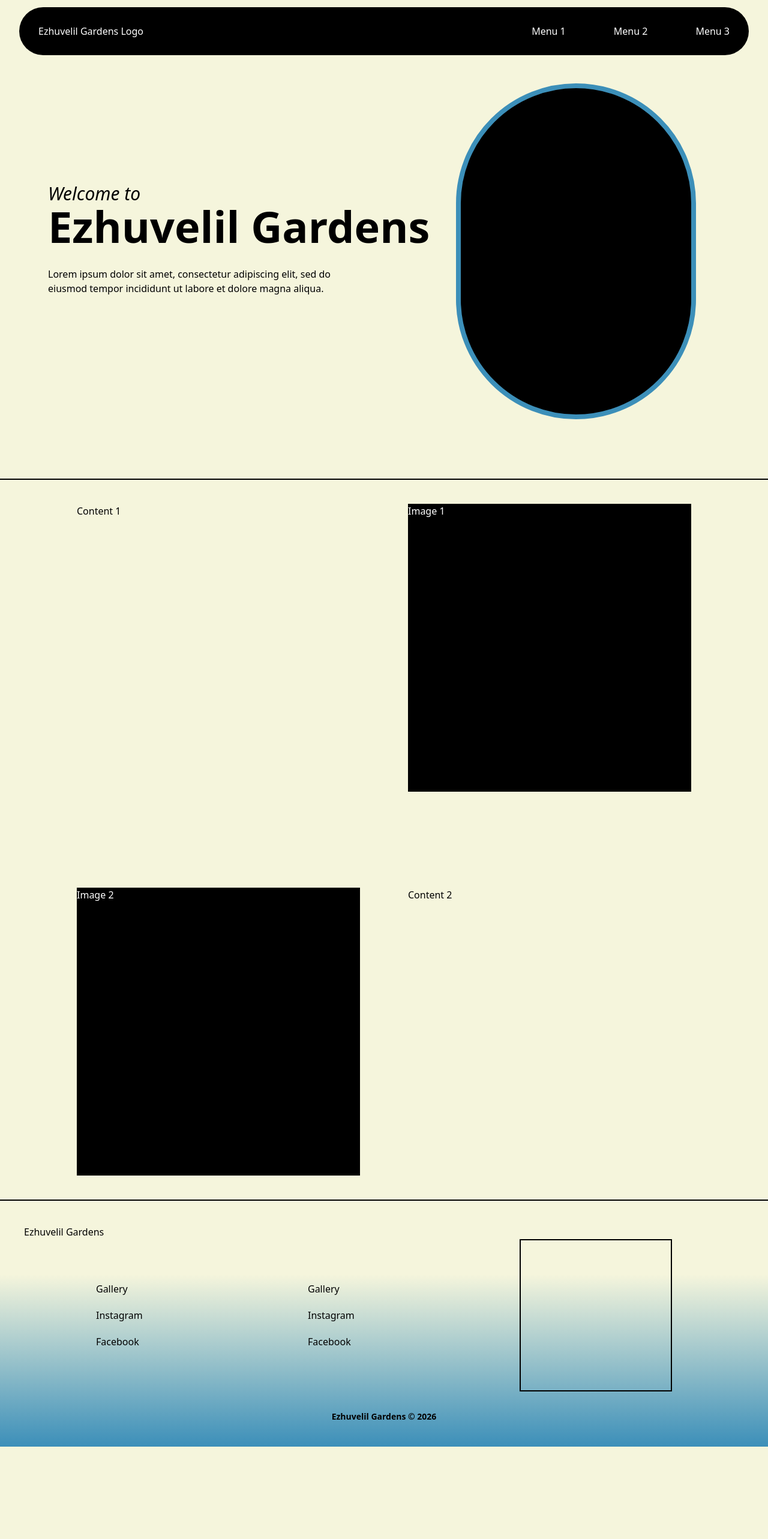
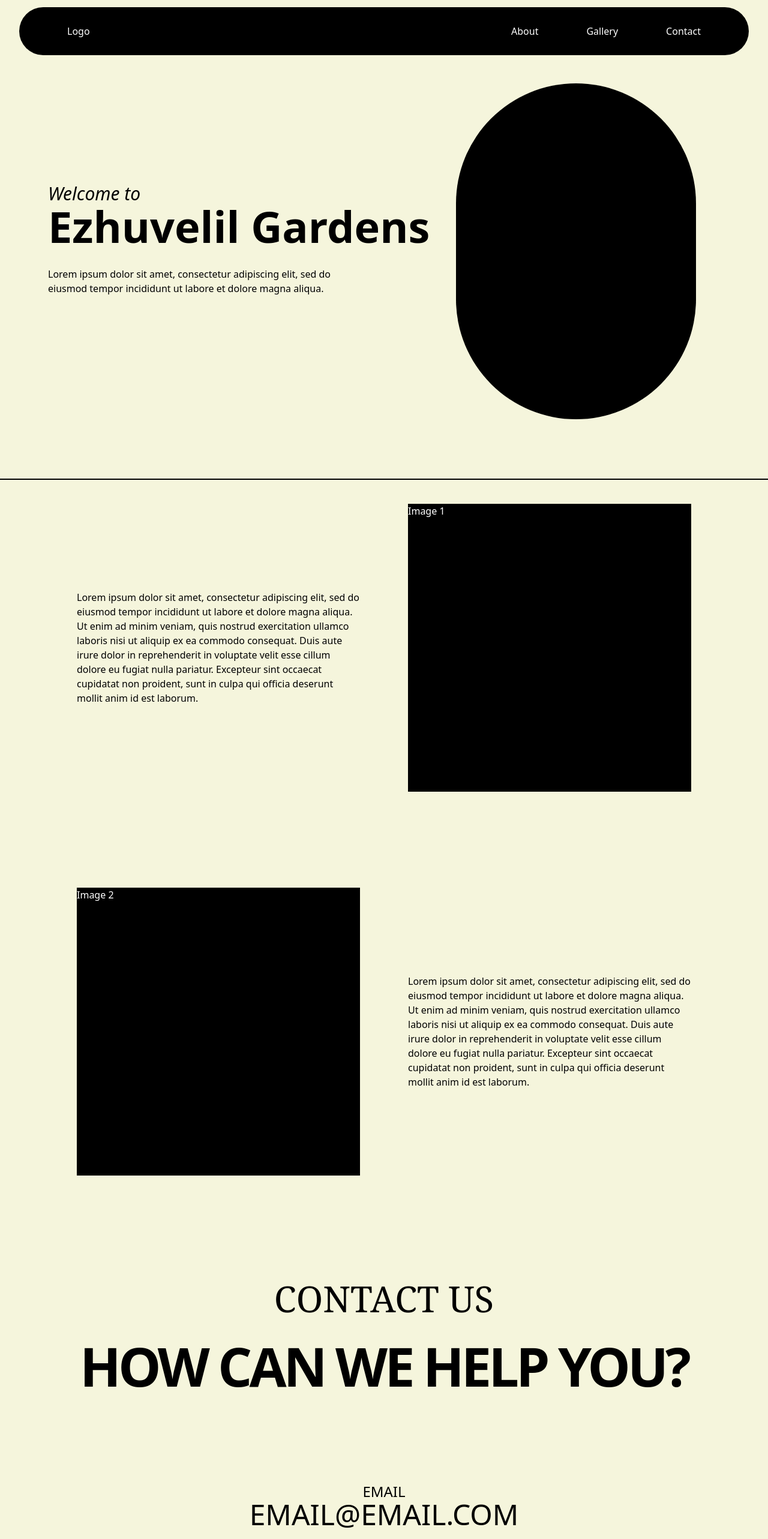
Before and after one commit to Ivin-Mathew/EzhuvelilGardens, a Next.js app in the folder frontend/: page / in a window 1280 px wide. Shown: the top 2566 px of the page at 60% size. Before the commit the page ends 2412 px from the top, so only its background shows below. Built offline with nearby package versions, Linux system fonts and the light colour scheme; grey boxes are pictures that could not be loaded.

Commit message:
Complete base layout

```diff
--- a/frontend/app/page.tsx
+++ b/frontend/app/page.tsx
@@ -1,13 +1,15 @@
 import './globals.css';
 import Hero from "@/components/Hero";
 import About from '@/components/About';
+import Contact from '@/components/Contact';
 
 export default function Home() {
   return (
     <div className="min-w-screen min-h-screen">
       <Hero />
-      <div className='flex items-center mx-[10%] my-10'>
+      <div className='flex flex-col items-center mx-[10%] my-10 gap-20'>
         <About />
+        <Contact />
       </div>
     </div>
   )
--- a/frontend/components/About.tsx
+++ b/frontend/components/About.tsx
@@ -3,8 +3,8 @@ import React from 'react'
 const About = () => {
   return (
     <div className='grid grid-cols-2 w-full gap-x-20 gap-y-40'>
-        <div>
-            Content 1
+        <div className='flex items-center'>
+            Lorem ipsum dolor sit amet, consectetur adipiscing elit, sed do eiusmod tempor incididunt ut labore et dolore magna aliqua. Ut enim ad minim veniam, quis nostrud exercitation ullamco laboris nisi ut aliquip ex ea commodo consequat. Duis aute irure dolor in reprehenderit in voluptate velit esse cillum dolore eu fugiat nulla pariatur. Excepteur sint occaecat cupidatat non proident, sunt in culpa qui officia deserunt mollit anim id est laborum.
         </div>
         <div className='bg-black w-full h-120 text-white'>
             Image 1
@@ -12,8 +12,8 @@ const About = () => {
         <div className='bg-black w-full h-120 text-white'>
             Image 2
         </div>
-        <div>
-            Content 2
+        <div className='flex items-center'>
+            Lorem ipsum dolor sit amet, consectetur adipiscing elit, sed do eiusmod tempor incididunt ut labore et dolore magna aliqua. Ut enim ad minim veniam, quis nostrud exercitation ullamco laboris nisi ut aliquip ex ea commodo consequat. Duis aute irure dolor in reprehenderit in voluptate velit esse cillum dolore eu fugiat nulla pariatur. Excepteur sint occaecat cupidatat non proident, sunt in culpa qui officia deserunt mollit anim id est laborum.
         </div>
     </div>
   )
--- /dev/null
+++ b/frontend/components/Contact.tsx
@@ -0,0 +1,22 @@
+import React from 'react'
+
+const Contact = () => {
+    return (
+        <div className='flex flex-col items-center text-center h-screen mt-20'>
+            <p className='font-serif text-[60px]'>CONTACT US</p>
+            <p className='font-bold text-[90px] -tracking-[5px]'>HOW CAN WE HELP YOU?</p>
+            <div className='flex flex-col justify-center items-center h-full gap-24 -mt-20'>
+                <div className='flex flex-col'>
+                    <p className='text-[24px] font-light'>EMAIL</p>
+                    <a href="mailTo:email@email.com" className='text-[48px] leading-10'>EMAIL@EMAIL.COM</a>
+                </div>
+                <div className='flex flex-col'>
+                    <p className='text-[24px] font-light'>PHONE</p>
+                    <a href="tel:+911234567890" className='text-[48px] leading-10' >+91 123 456 7890</a>
+                </div>
+            </div>
+        </div>
+    )
+}
+
+export default Contact
--- a/frontend/components/Footer.tsx
+++ b/frontend/components/Footer.tsx
@@ -35,11 +35,11 @@ export default function Footer() {
           </p>
         </div>
         <div className="w-auto h-auto border-2 border-black">{/* Map */}
-          <iframe src="https://www.google.com/maps/embed?pb=!1m18!1m12!1m3!1d3934.413424590933!2d76.69469967515094!3d9.559584080457766!2m3!1f0!2f0!3f0!3m2!1i1024!2i768!4f13.1!3m3!1m2!1s0x3b0633d734cb6f89%3A0xba86cbd51adc2f1f!2sEZHUVELIL%20GARDENS!5e0!3m2!1sen!2sin!4v1778774245630!5m2!1sen!2sin" width="250" height="250" loading="lazy"></iframe>
+          <iframe src="https://www.google.com/maps/embed?pb=!1m18!1m12!1m3!1d3934.413424590933!2d76.69469967515094!3d9.559584080457766!2m3!1f0!2f0!3f0!3m2!1i1024!2i768!4f13.1!3m3!1m2!1s0x3b0633d734cb6f89%3A0xba86cbd51adc2f1f!2sEZHUVELIL%20GARDENS!5e0!3m2!1sen!2sin!4v1778774245630!5m2!1sen!2sin" width="400" height="280" loading="lazy"></iframe>
         </div>
       </div>
       <div className="flex justify-center items-center text-sm font-bold mt-8">
-        Ezhuvelil Gardens &copy; 2026
+        Ezhuvelil Gardens &copy; {currentYear}
       </div>
     </div>
   )
--- a/frontend/components/Header.tsx
+++ b/frontend/components/Header.tsx
@@ -5,14 +5,14 @@ import { useState } from "react";
 export default function Header() {
   return (
     <div className="absolute top-3 h-20 w-screen px-8">
-      <div className="flex justify-between items-center px-8 h-full w-full rounded-full bg-black text-white">
+      <div className="flex justify-between items-center px-20 h-full w-full rounded-full bg-black text-white">
         <div>
-          Ezhuvelil Gardens Logo
+          Logo
         </div>
         <div className="flex flex-row justify-between gap-20">
-          <div>Menu 1</div>
-          <div>Menu 2</div>
-          <div>Menu 3</div>
+          <div>About</div>
+          <div>Gallery</div>
+          <div>Contact</div>
         </div>
       </div>
     </div>
--- a/frontend/components/Hero.jsx
+++ b/frontend/components/Hero.jsx
@@ -13,7 +13,7 @@ const Hero = () => {
           eiusmod tempor incididunt ut labore et dolore magna aliqua.
         </p>
       </div>
-      <div className="border-8 border-light-blue rounded-full w-100 h-140 mt-10 mr-10 bg-black overflow-clip">
+      <div className=" rounded-full w-100 h-140 mt-10 mr-10 bg-black overflow-clip">
         {/* <Image src={hero} alt="Hero image"/> */}
       </div>
     </div>
```
